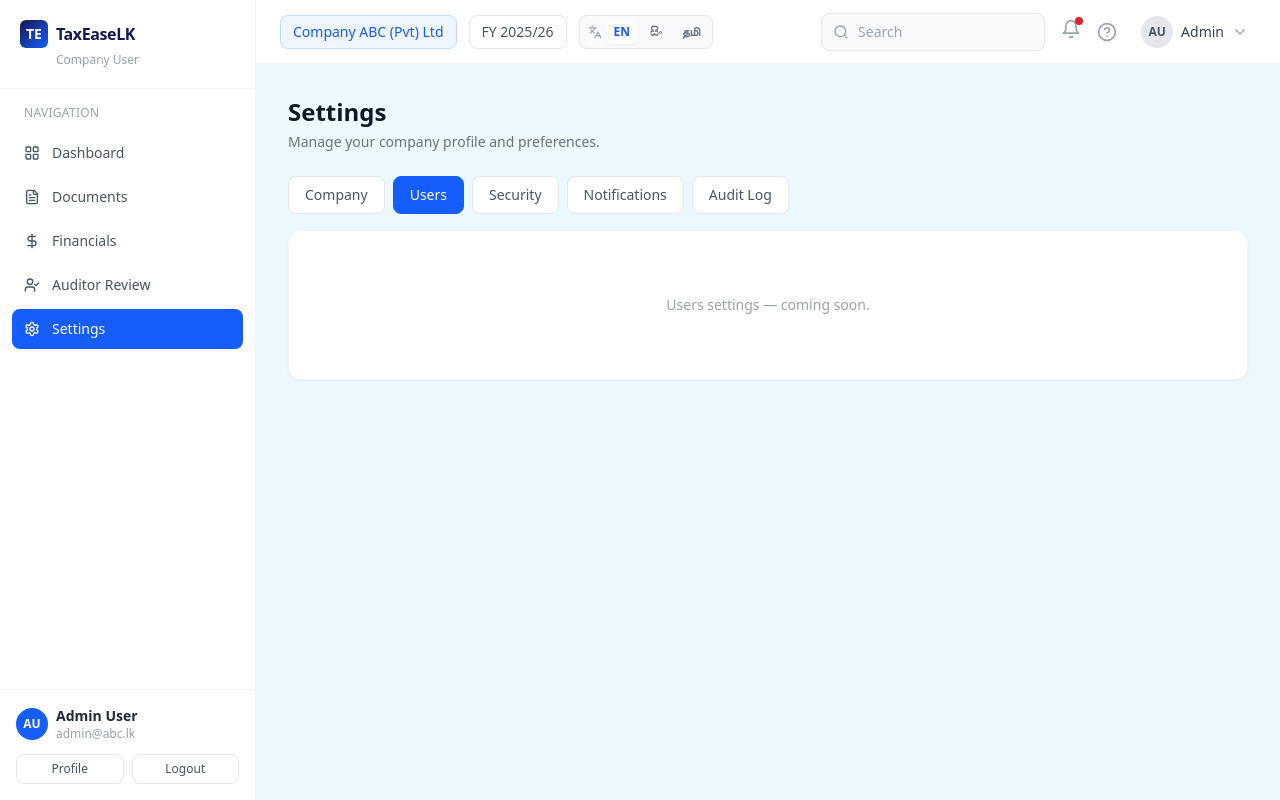
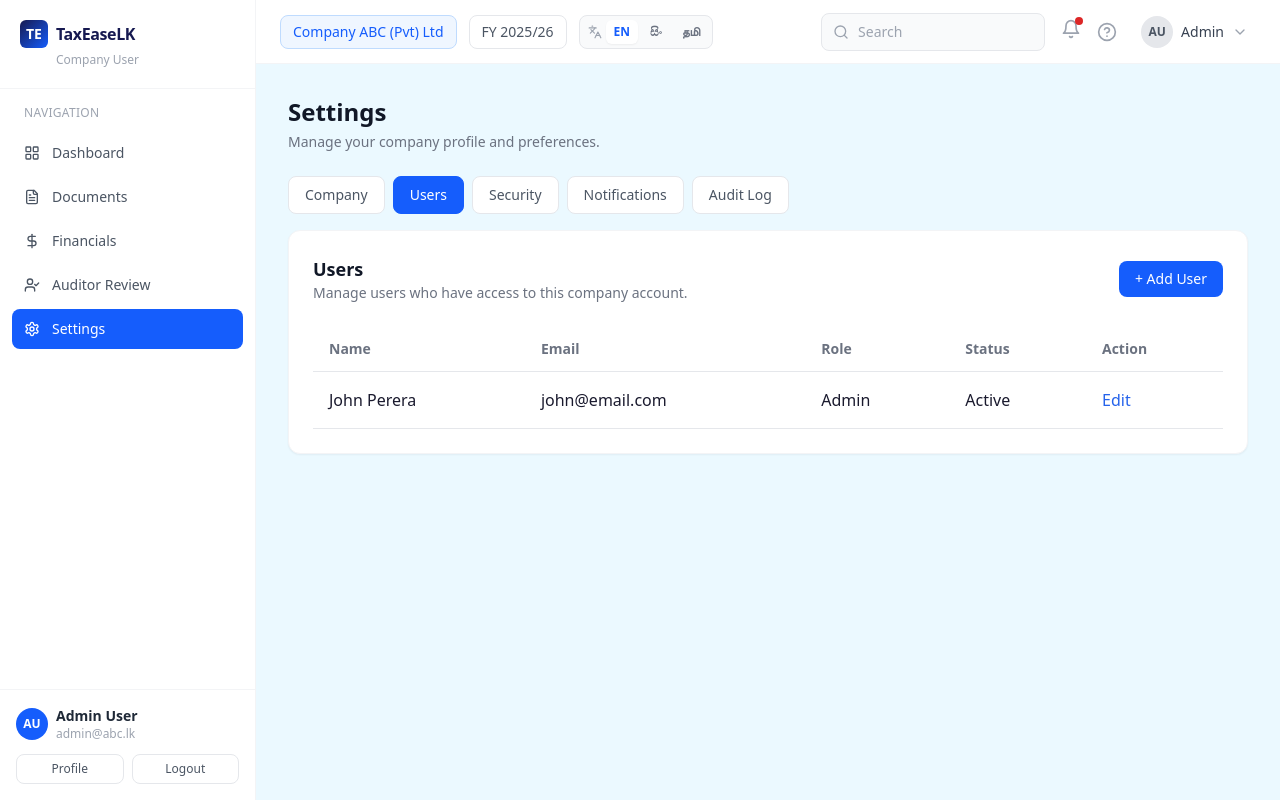
Before and after one commit to ManujanaR/Taxeaselk-dev, a Next.js app: page /settings in a window 1280 px wide. Both pictures are taken after a click on the button "Users". Built offline with nearby package versions, Linux system fonts and the light colour scheme.

Commit message:
Modified settings
Co-authored-by: Manujana Ranketh <mrmanujana@gmail.com>

```diff
--- a/components/business/SettingsTabs.tsx
+++ b/components/business/SettingsTabs.tsx
@@ -3,6 +3,7 @@
 import { useState, ReactNode } from "react";
 import clsx from "clsx";
 import Card from "@/components/ui/Card";
+import UsersTab from "./UsersTab";
 
 // Figma's Settings screen has a "Users" tab appearing twice with a
 // "Notifications" label rendered underneath it — a layout overlap in
@@ -36,9 +37,13 @@ export default function SettingsTabs({ companyTabContent }: { companyTabContent:
         ))}
       </div>
 
+
+
       <Card className="p-6">
         {activeTab === "Company" ? (
           companyTabContent
+        ) : activeTab === "Users" ? (
+          <UsersTab />
         ) : (
           <p className="py-10 text-center text-sm text-gray-400">
             {activeTab} settings — coming soon.
--- /dev/null
+++ b/components/business/UsersTab.tsx
@@ -0,0 +1,51 @@
+"use client";
+
+export default function UsersTab() {
+  return (
+    <div>
+      <div className="flex items-center justify-between mb-6">
+        <div>
+          <h2 className="text-lg font-semibold text-gray-900">
+            Users
+          </h2>
+
+          <p className="text-sm text-gray-500">
+            Manage users who have access to this company account.
+          </p>
+        </div>
+
+        <button className="rounded-lg bg-brand-blue px-4 py-2 text-sm font-medium text-white">
+          + Add User
+        </button>
+      </div>
+
+      <div className="overflow-x-auto">
+        <table className="w-full">
+          <thead>
+            <tr className="border-b text-left text-sm text-gray-500">
+              <th className="px-4 py-3">Name</th>
+              <th className="px-4 py-3">Email</th>
+              <th className="px-4 py-3">Role</th>
+              <th className="px-4 py-3">Status</th>
+              <th className="px-4 py-3">Action</th>
+            </tr>
+          </thead>
+
+          <tbody>
+            <tr className="border-b">
+              <td className="px-4 py-4">John Perera</td>
+              <td className="px-4 py-4">john@email.com</td>
+              <td className="px-4 py-4">Admin</td>
+              <td className="px-4 py-4">Active</td>
+              <td className="px-4 py-4">
+                <button className="text-blue-600">
+                  Edit
+                </button>
+              </td>
+            </tr>
+          </tbody>
+        </table>
+      </div>
+    </div>
+  );
+}
```
Also changed, not shown: 1 other file (tests, documents, lock files or other folders).
